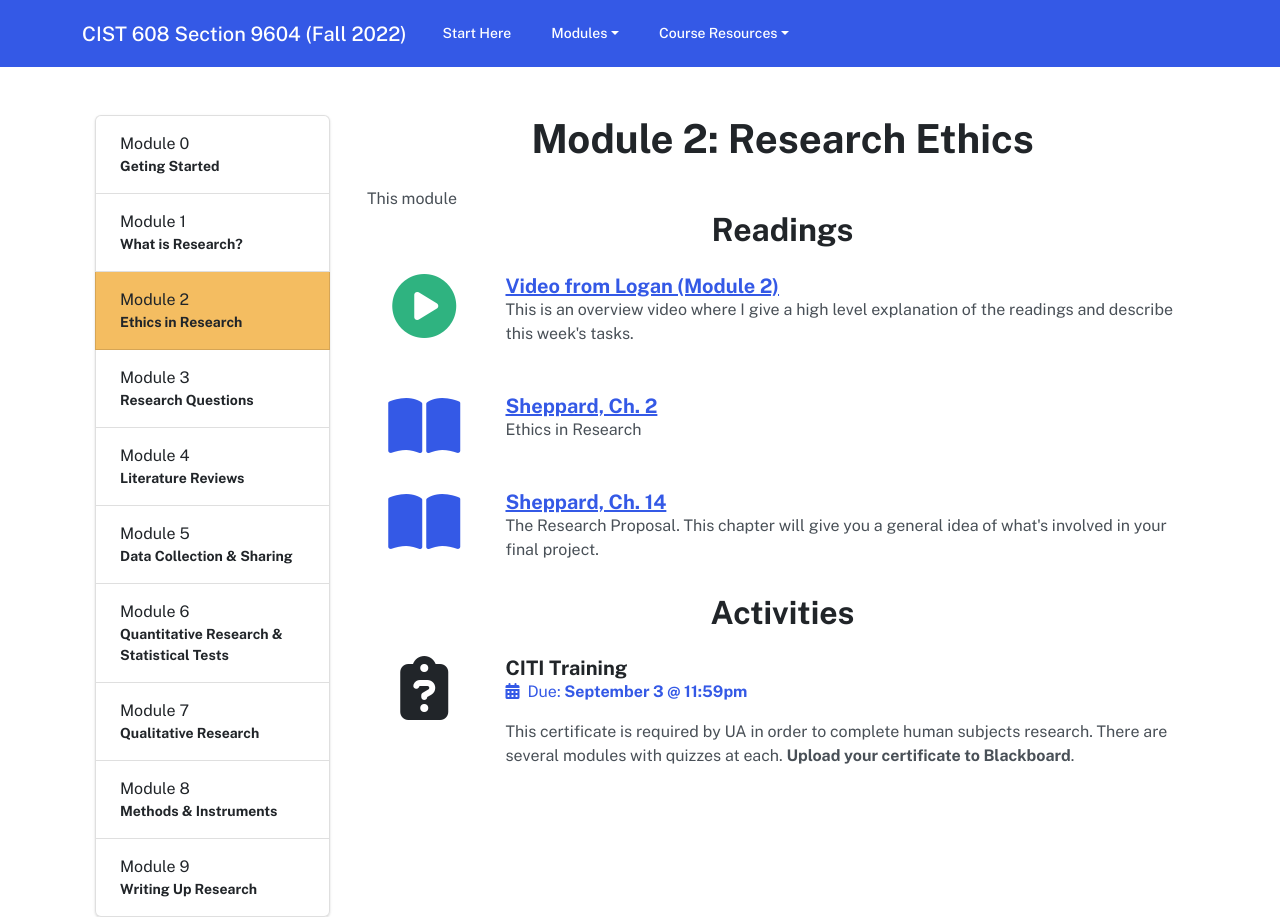
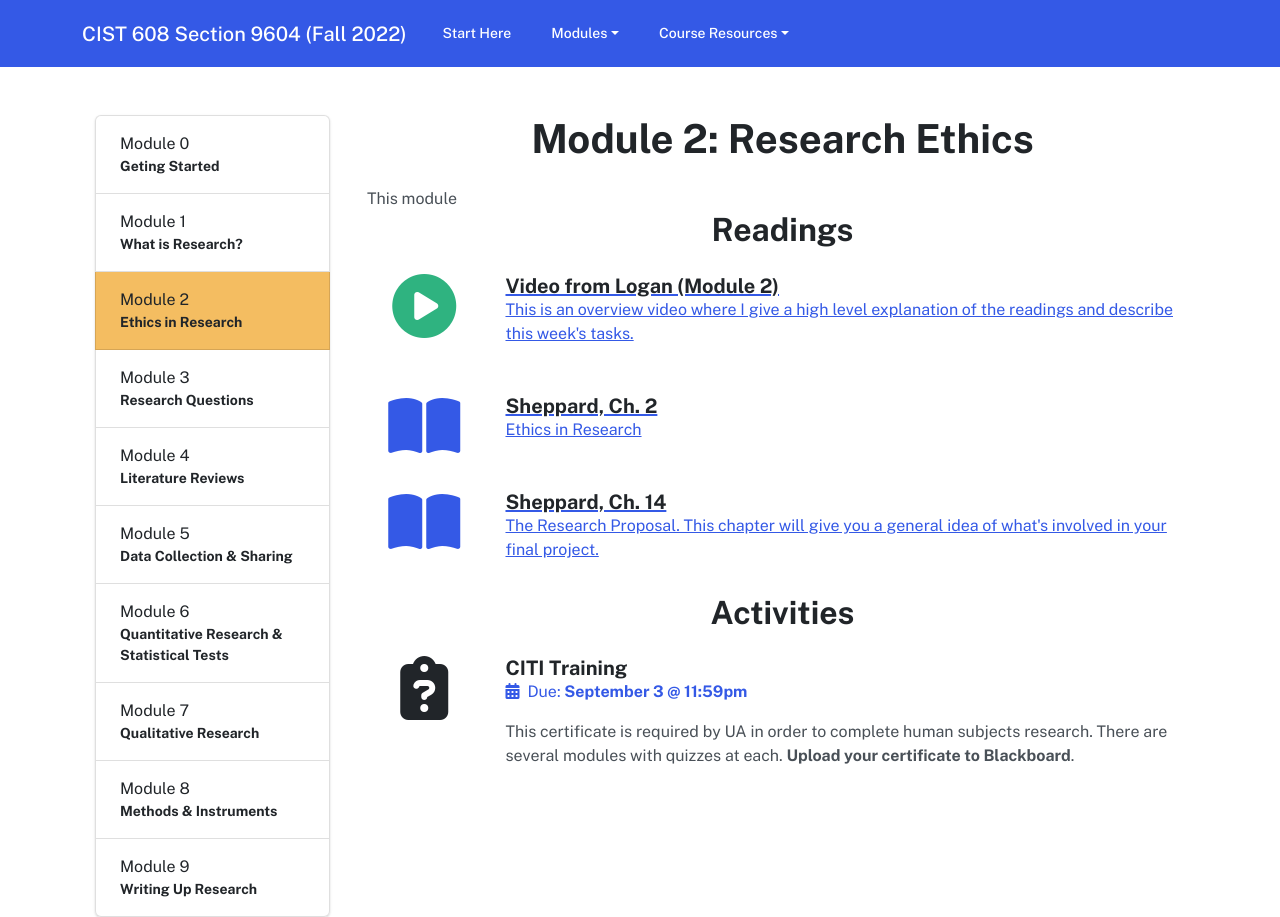
Before and after one commit to loganrath/cist608, a Jekyll site: the page built from module-02.md, in a window 1280 px wide. Built offline with Jekyll 4.4.1, drawn with Linux system fonts in a browser that asks for light colours; nearby versions of some CDN libraries.

Commit message:
Update yamlmodule.html

```diff
--- a/_layouts/yamlmodule.html
+++ b/_layouts/yamlmodule.html
@@ -21,15 +21,15 @@
     <div class="row">
     <h2 class="text-center fw-bold">Readings</h2>
       {% for reading in page.readings %}
-      <div class="row my-3">
+      <a class="row my-3" href="{{ reading.url }}" href="_blank">
       <div class="col-4 col-md-2 text-center">
           <i class="fa fa-{{reading.icon}} fa-4x text-primary"></i>
       </div>
       <div class="col-8 col-md-10">
-        <h3 class="h5 fw-bold mb-0"><a href="{{ reading.url }}" href="_blank">{{ reading.title }}</a></h3>
+        <h3 class="h5 fw-bold mb-0">{{ reading.title }}</h3>
         <p>{{ reading.description }}</p>
       </div>
-      </div>
+		</a>
       {% endfor %}
     </div>
 
```
